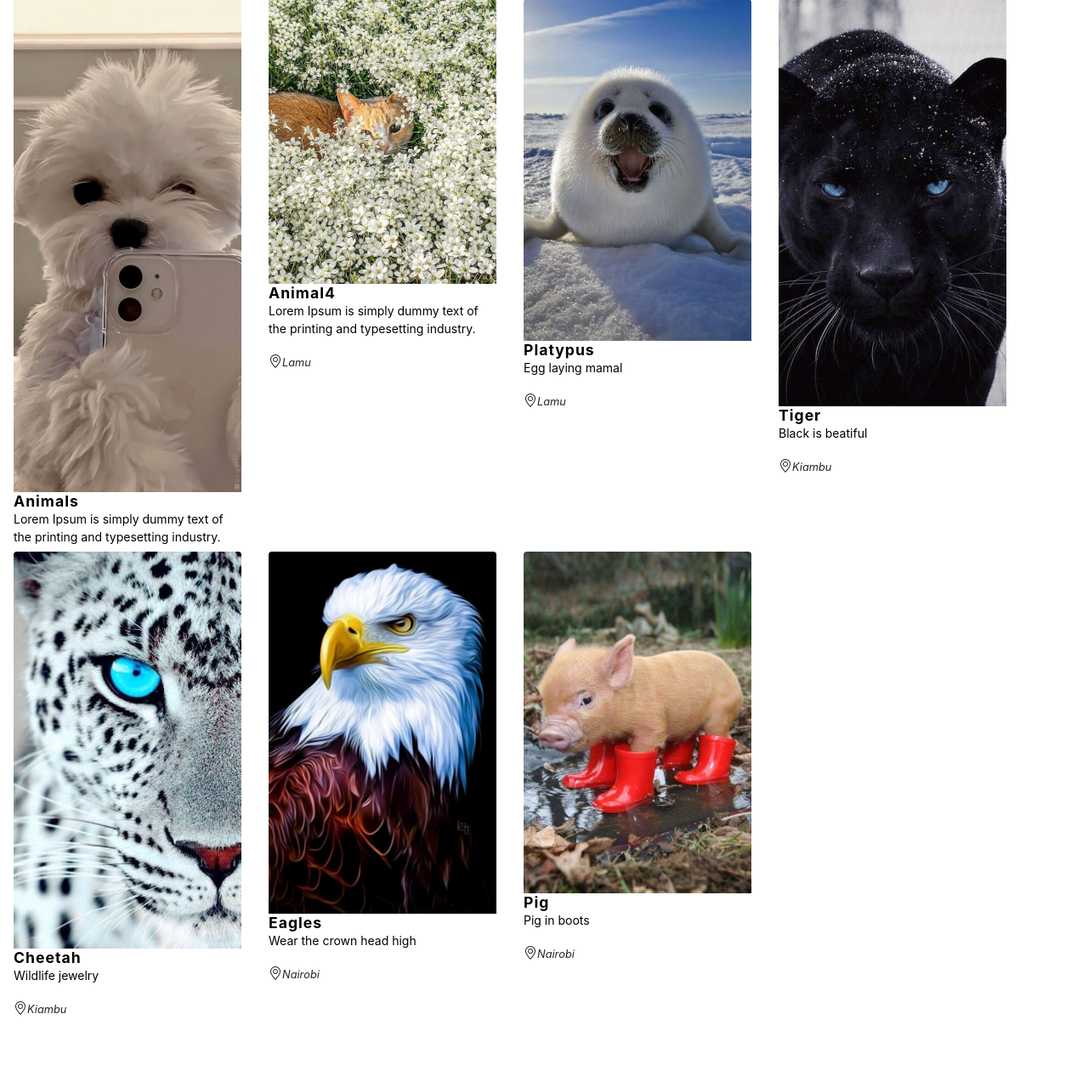
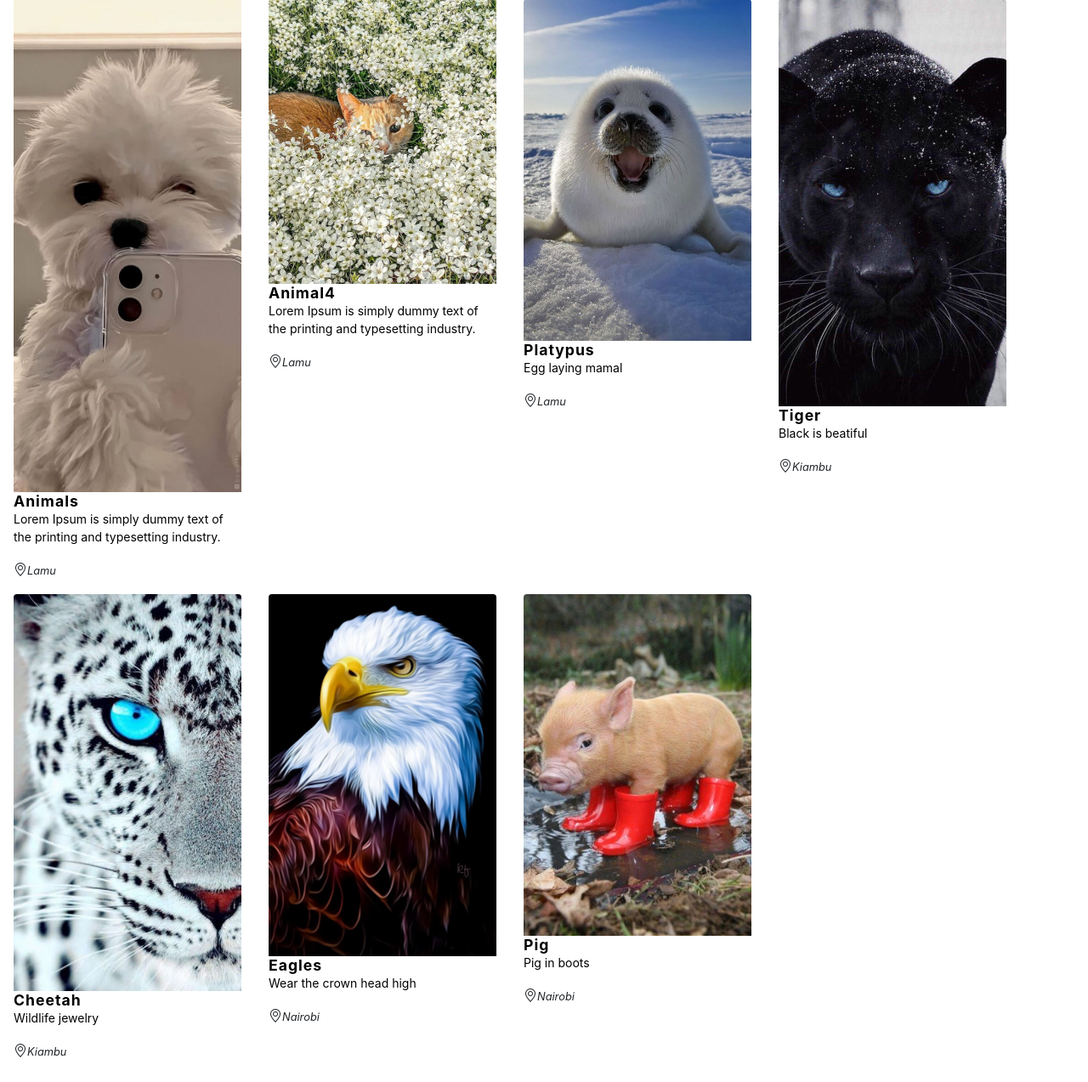
Before and after one commit to juliamwangi123/django_photo_gallery, a Django app: page /category/6 in a window 1280 px wide. Shown: the part 850-2123 px from the top of the page at 85% size. Before the commit the page ends 2044 px from the top, so only its background shows below. Run offline with Django 4.2, Linux system fonts and the light colour scheme; data comes from the database, SQL or seed files in the repository; some libraries are stand-ins or nearby versions.

Commit message:
st:add margin on image

```diff
--- a/photos/templates/photos/category.html
+++ b/photos/templates/photos/category.html
@@ -48,7 +48,7 @@ document.querySelector("#board").addEventListener("click", copy);
 <div class="main">
  {%for all in allphotos%}
 
-  <ul class="cards"  style="margin-bottom: 300px;">
+  <ul class="cards"  style="margin-bottom: 350px;">
     <li class="cards_item"  >
       <div class="card"  style="border: none !important;">
 
```
